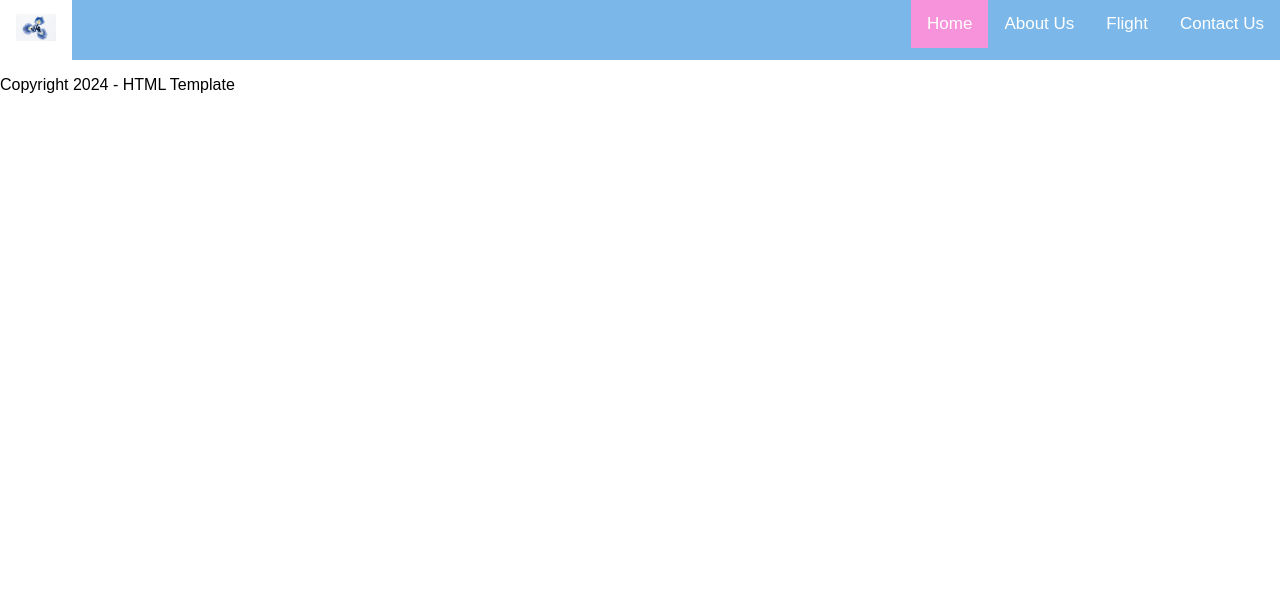
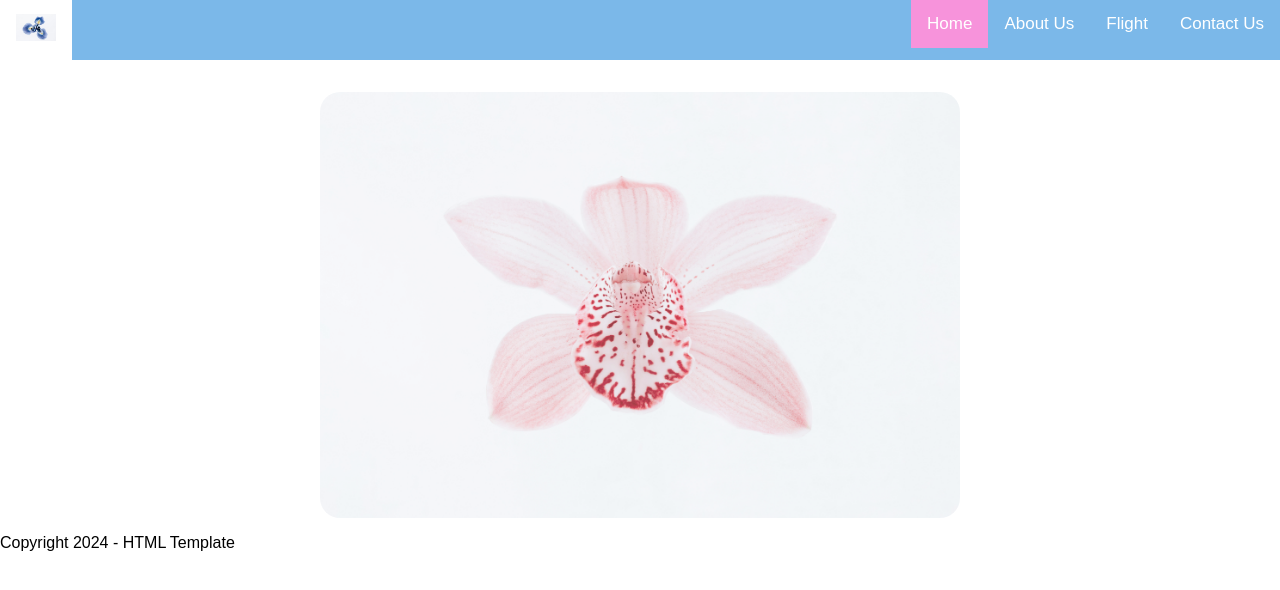
Before and after one commit to oratilemdladla/W3_HE1, a plain HTML site: page index.html in a window 1280 px wide. Drawn offline with Linux system fonts and the light colour scheme.

Commit message:
Basic images

```diff
--- a/css/main.css
+++ b/css/main.css
@@ -30,3 +30,14 @@ body{
     background-color:rgb(247, 147, 219) ;
     color: #ffffff
 }
+
+header img{
+    width: 50%;
+    display: block;
+    margin-left: auto;
+    margin-right: auto;
+    margin-top: 2em;
+    opacity: 0.75;
+    border-radius: 20px;
+
+}
--- a/index.html
+++ b/index.html
@@ -33,7 +33,8 @@
         </div>
     </nav>
     <header>
-        <!--everything before the fold-->
+        <img src="assets/imgaes/pawel-czerwinski-jtes8PJxxj8-unsplash.jpg">
+
     </header>
     <section>
         <!--you will have multiple-->
```
Also changed, not shown: assets/imgaes/pawel-czerwinski-jtes8PJxxj8-unsplash.jpg (added).
